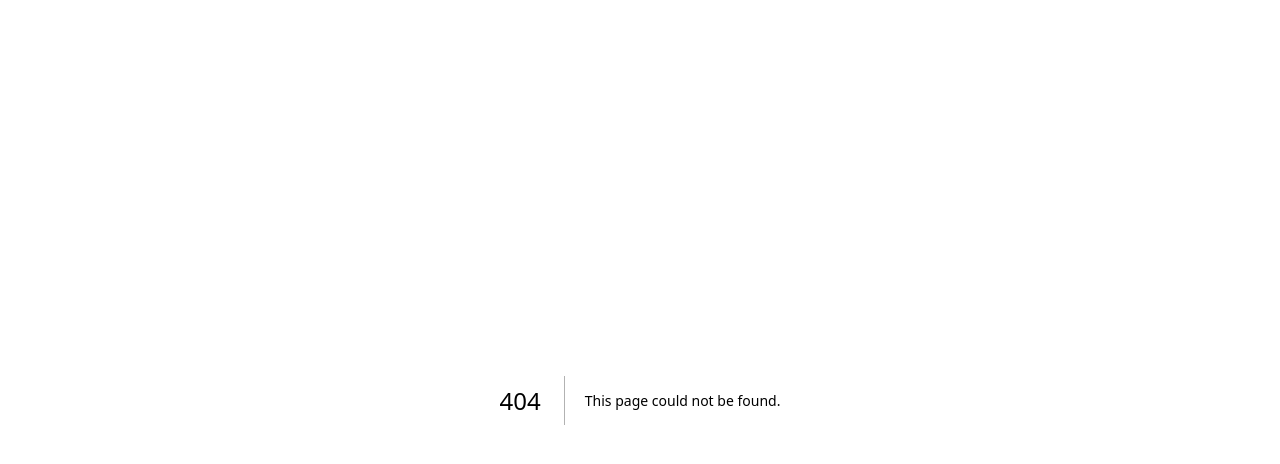
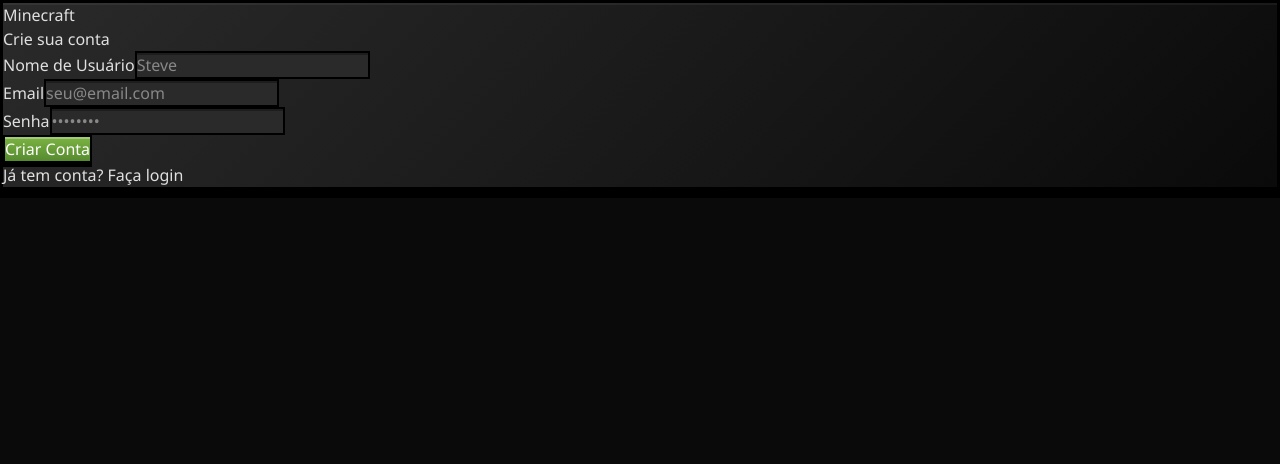
Before and after one commit to henrythierrydevalt/minecraft-project, a Next.js app in the folder frontend/: page /register in a window 1280 px wide. Before the commit this address had no page. Shown: the top 464 px of the page. Built offline with nearby package versions, Linux system fonts and the light colour scheme; no server answers.

Commit message:
feat: create login and register pages

```diff
--- /dev/null
+++ b/frontend/app/login/page.tsx
@@ -0,0 +1,90 @@
+'use client';
+
+import { useState } from 'react';
+import { useRouter } from 'next/navigation';
+import Link from 'next/link';
+import { authService } from '@/lib/auth';
+
+export default function LoginPage() {
+  const router = useRouter();
+  const [email, setEmail] = useState('');
+  const [password, setPassword] = useState('');
+  const [error, setError] = useState('');
+  const [loading, setLoading] = useState(false);
+
+  const handleSubmit = async (e: React.FormEvent) => {
+    e.preventDefault();
+    setError('');
+    setLoading(true);
+
+    try {
+      const response = await authService.login(email, password);
+      authService.setAuth(response.access_token, response.user);
+      router.push('/dashboard');
+    } catch (err: any) {
+      setError(err.response?.data?.message || 'Erro ao fazer login');
+    } finally {
+      setLoading(false);
+    }
+  };
+
+  return (
+    <div className="min-h-screen flex items-center justify-center p-4">
+      <div className="minecraft-card p-4 md:p-6 lg:p-8 w-full max-w-md">
+        <div className="text-center mb-6 md:mb-8">
+          <h1 className="text-2xl md:text-3xl lg:text-4xl font-bold text-[#e0e0e0] mb-2">Minecraft</h1>
+          <p className="text-[#7cb342] text-sm md:text-base">Entre no seu mundo</p>
+        </div>
+
+        <form onSubmit={handleSubmit} className="space-y-4 md:space-y-6">
+          {error && (
+            <div className="bg-red-600 text-white p-3 rounded border-2 border-black text-sm">
+              {error}
+            </div>
+          )}
+
+          <div>
+            <label className="block text-[#e0e0e0] font-bold mb-2 text-sm md:text-base">Email</label>
+            <input
+              type="email"
+              value={email}
+              onChange={(e) => setEmail(e.target.value)}
+              required
+              className="minecraft-input w-full px-3 md:px-4 py-2 md:py-3 rounded-lg text-sm"
+              placeholder="seu@email.com"
+            />
+          </div>
+
+          <div>
+            <label className="block text-[#e0e0e0] font-bold mb-2 text-sm md:text-base">Senha</label>
+            <input
+              type="password"
+              value={password}
+              onChange={(e) => setPassword(e.target.value)}
+              required
+              className="minecraft-input w-full px-3 md:px-4 py-2 md:py-3 rounded-lg text-sm"
+              placeholder="••••••••"
+            />
+          </div>
+
+          <button
+            type="submit"
+            disabled={loading}
+            className="minecraft-button w-full text-white font-bold py-2 md:py-3 px-4 md:px-6 rounded-lg disabled:opacity-50 text-sm md:text-base"
+          >
+            {loading ? 'Entrando...' : 'Entrar'}
+          </button>
+        </form>
+
+        <div className="mt-4 md:mt-6 text-center">
+          <p className="text-[#888] text-sm md:text-base">
+            Não tem conta?{' '}
+            <Link href="/register" className="text-[#7cb342] font-bold hover:underline">
+              Registre-se
+            </Link>
+          </p>
+        </div>
+      </div>
+    </div>
+  );
+}
--- /dev/null
+++ b/frontend/app/register/page.tsx
@@ -0,0 +1,105 @@
+'use client';
+
+import { useState } from 'react';
+import { useRouter } from 'next/navigation';
+import Link from 'next/link';
+import { authService } from '@/lib/auth';
+
+export default function RegisterPage() {
+  const router = useRouter();
+  const [username, setUsername] = useState('');
+  const [email, setEmail] = useState('');
+  const [password, setPassword] = useState('');
+  const [error, setError] = useState('');
+  const [loading, setLoading] = useState(false);
+
+  const handleSubmit = async (e: React.FormEvent) => {
+    e.preventDefault();
+    setError('');
+    setLoading(true);
+
+    try {
+      const response = await authService.register(username, email, password);
+      authService.setAuth(response.access_token, response.user);
+      router.push('/dashboard');
+    } catch (err: any) {
+      setError(err.response?.data?.message || 'Erro ao criar conta');
+    } finally {
+      setLoading(false);
+    }
+  };
+
+  return (
+    <div className="min-h-screen flex items-center justify-center p-4">
+      <div className="minecraft-card p-4 md:p-6 lg:p-8 w-full max-w-md">
+        <div className="text-center mb-6 md:mb-8">
+          <h1 className="text-2xl md:text-3xl lg:text-4xl font-bold text-[#e0e0e0] mb-2">Minecraft</h1>
+          <p className="text-[#7cb342] text-sm md:text-base">Crie sua conta</p>
+        </div>
+
+        <form onSubmit={handleSubmit} className="space-y-4 md:space-y-6">
+          {error && (
+            <div className="bg-red-600 text-white p-3 rounded border-2 border-black text-sm">
+              {error}
+            </div>
+          )}
+
+          <div>
+            <label className="block text-[#e0e0e0] font-bold mb-2 text-sm md:text-base">Nome de Usuário</label>
+            <input
+              type="text"
+              value={username}
+              onChange={(e) => setUsername(e.target.value)}
+              required
+              minLength={3}
+              className="minecraft-input w-full px-3 md:px-4 py-2 md:py-3 rounded-lg text-sm"
+              placeholder="Steve"
+            />
+          </div>
+
+          <div>
+            <label className="block text-[#e0e0e0] font-bold mb-2 text-sm md:text-base">Email</label>
+            <input
+              type="email"
+              value={email}
+              onChange={(e) => setEmail(e.target.value)}
+              required
+              className="minecraft-input w-full px-3 md:px-4 py-2 md:py-3 rounded-lg text-sm"
+              placeholder="seu@email.com"
+            />
+          </div>
+
+          <div>
+            <label className="block text-[#e0e0e0] font-bold mb-2 text-sm md:text-base">Senha</label>
+            <input
+              type="password"
+              value={password}
+              onChange={(e) => setPassword(e.target.value)}
+              required
+              minLength={6}
+              className="minecraft-input w-full px-3 md:px-4 py-2 md:py-3 rounded-lg text-sm"
+              placeholder="••••••••"
+            />
+          </div>
+
+          <button
+            type="submit"
+            disabled={loading}
+            className="minecraft-button w-full text-white font-bold py-2 md:py-3 px-4 md:px-6 rounded-lg disabled:opacity-50 text-sm md:text-base"
+          >
+            {loading ? 'Criando...' : 'Criar Conta'}
+          </button>
+        </form>
+
+        <div className="mt-4 md:mt-6 text-center">
+          <p className="text-[#888] text-sm md:text-base">
+            Já tem conta?{' '}
+            <Link href="/login" className="text-[#7cb342] font-bold hover:underline">
+              Faça login
+            </Link>
+          </p>
+        </div>
+      </div>
+    </div>
+  );
+}
```
